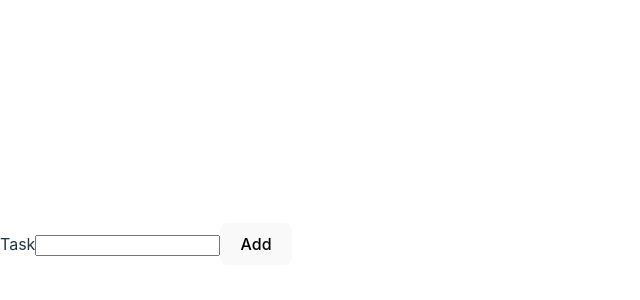
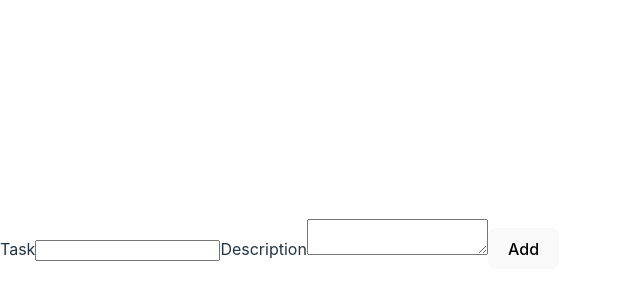
Before and after one commit to jakubmadyda/todo_app, a React (Vite) app: page / in a window 1280 px wide. Shown: the part 156-456 px from the top of the page, without its empty margins (0-640 px from the left). Built offline with nearby package versions, Linux system fonts and the light colour scheme.

Commit message:
add inputs and textarea for add task form

```diff
--- a/src/App.tsx
+++ b/src/App.tsx
@@ -2,10 +2,15 @@ import { useState } from 'react';
 
 function App() {
     const [task, setTask] = useState('');
+    const [description, setDescription] = useState('');
 
     return (
         <>
-            <form action="">
+            <form
+                onSubmit={e => {
+                    e.preventDefault();
+                }}
+            >
                 <label htmlFor="task">Task</label>
                 <input
                     id="task"
@@ -13,7 +18,13 @@ function App() {
                     value={task}
                     onChange={e => setTask(e.target.value)}
                 />
-                <button>Add</button>
+                <label htmlFor="description">Description</label>
+                <textarea
+                    id="description"
+                    value={description}
+                    onChange={e => setDescription(e.target.value)}
+                ></textarea>
+                <button type="submit">Add</button>
             </form>
         </>
     );
```
